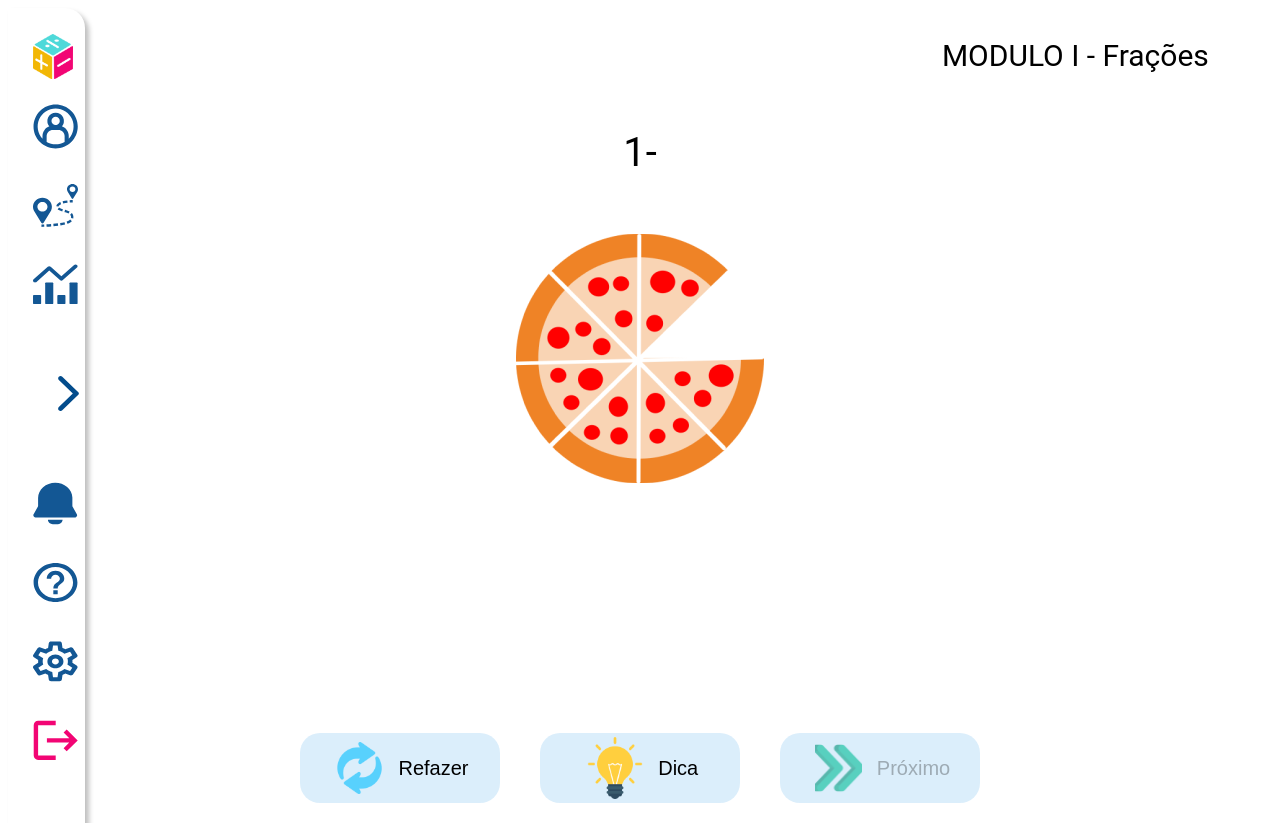
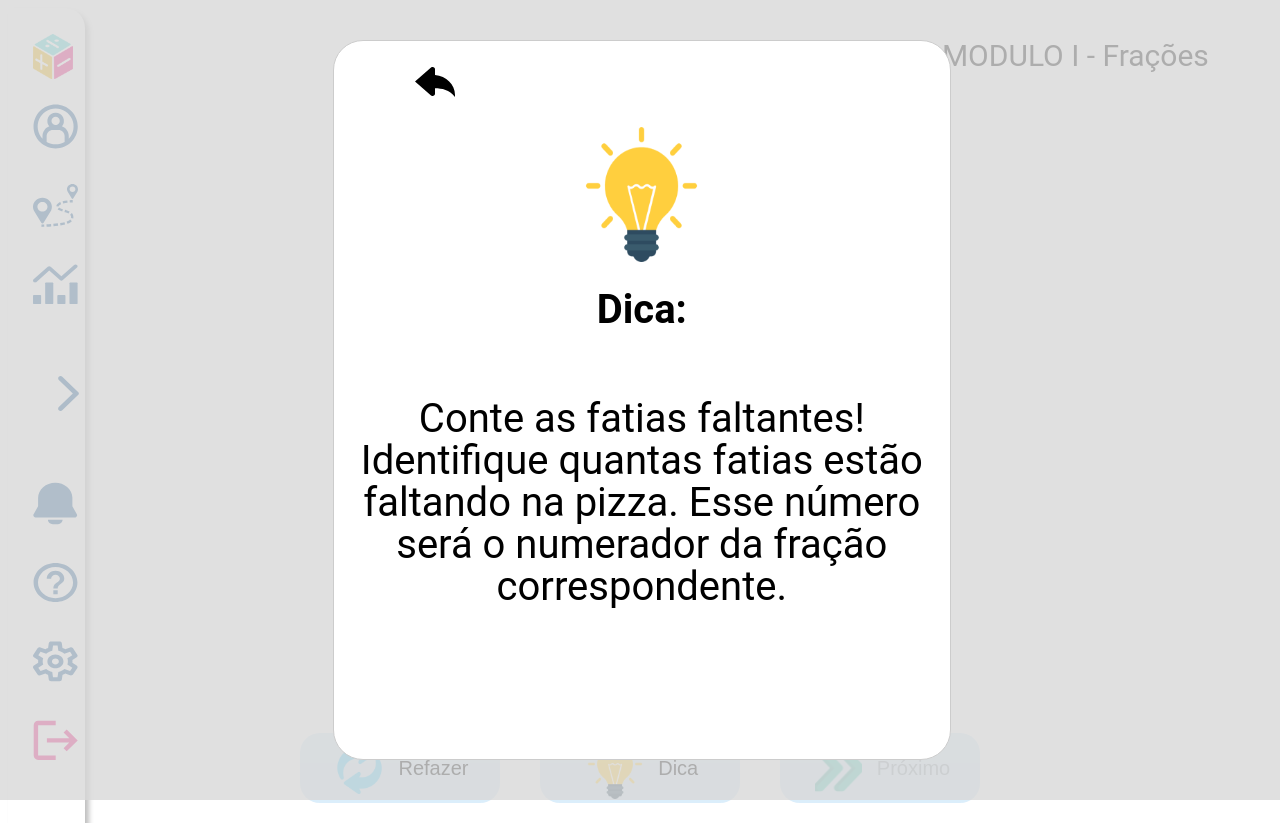
Before and after one commit to ViniciusCalo/NERA_Front, a React (Create React App) app: page /questao in a window 1280 px wide. Both pictures are taken after a click on the button "Dica". Built offline with nearby package versions, Linux system fonts and the light colour scheme; no server answers.

Commit message:
update 5 files and create 2 files, creating question tips modal

```diff
--- a/package.json
+++ b/package.json
@@ -11,6 +11,7 @@
     "react": "^18.2.0",
     "react-dom": "^18.2.0",
     "react-icons": "^4.12.0",
+    "react-modal": "^3.16.1",
     "react-router-dom": "^6.20.1",
     "react-scripts": "5.0.1",
     "styled-components": "^5.3.11",
--- a/src/App.js
+++ b/src/App.js
@@ -14,7 +14,7 @@ import { BrowserRouter, Routes, Route } from "react-router-dom";
 function App() {
   return (
     <>
-      <BrowserRouter>
+    <BrowserRouter>
       <Routes>
         <Route>
           <Route path="perfil" element={<Perfil />} />
--- a/src/components/TelaQuestao/index.js
+++ b/src/components/TelaQuestao/index.js
@@ -2,13 +2,25 @@ import React from 'react'
 import * as C from './styles'
 import pizza from './img/pizza.png'
 import reload from './img/reload.png'
+import seta from './img/set.svg'
 import tip from './img/tip.png'
 import next from './img/next.png'
 import { useEffect } from "react";
 import { useState } from "react";
 import axios from "axios";
+import Modal from 'react-modal';
 
 const TelaQuestao = () => {
+    const [modalIsOpen, setIsOpen] = React.useState(false);
+    // Função que abre a modal
+ function abrirModal() {
+   setIsOpen(true);
+ }
+
+ // Função que fecha a modal
+ function fecharModal() {
+   setIsOpen(false);
+ }
 
     const [questoes, setQuestoes] = useState([])
     useEffect(() => {
@@ -79,7 +91,7 @@ const TelaQuestao = () => {
         var body = {
             "id": 1,
             "alternativa": alternativa
-          }
+        }
         try {
             const response = await axios.post("http://localhost:3001/questao/verificar", body)
             setResposta(response.data.message);
@@ -131,9 +143,36 @@ const TelaQuestao = () => {
             </C.Questao>
             <C.ContainerMenu>
                 <C.BtnReload onClick={() => handleReaload()} ><C.iconButton src={reload} alt='Refazer'></C.iconButton>Refazer</C.BtnReload>
-                <C.BtnTip><C.IconTip src={tip} alt='Dica'></C.IconTip>Dica</C.BtnTip>
+                <C.BtnTip onClick={abrirModal}><C.IconTip src={tip} alt='Dica'></C.IconTip>Dica</C.BtnTip>
                 <C.BtnNext disabled={btnnext} ><C.iconButton src={next} alt='Próximo'></C.iconButton>Próximo</C.BtnNext>
             </C.ContainerMenu>
+            <Modal
+                isOpen={modalIsOpen}
+                onRequestClose={fecharModal}
+                contentLabel="Modal de exemplo"
+                style={{
+                    overlay: {
+                      backgroundColor: 'rgba(217, 217, 217, 0.80)',
+                      zIndex: '1000'
+
+                    },
+                    content: {
+                        left: '26%',
+                      background: '#FFFFFF',
+                      borderRadius: '30px',
+                      width: '45%',
+                      padding: '20px'
+                    }
+                  }}
+            >
+                <C.BtnVoltar onClick={fecharModal}><C.iconButton src={seta}></C.iconButton></C.BtnVoltar>
+                <C.CotainerModal>
+                    <C.ImgModal src={tip}/>
+                    <C.TituloModal>Dica:</C.TituloModal>
+                    <C.TextoModal>Conte as fatias faltantes! Identifique quantas fatias estão faltando na pizza. Esse número será o numerador da fração correspondente.</C.TextoModal>
+
+                </C.CotainerModal>
+            </Modal>
         </>
     )
 }
--- a/src/components/TelaQuestao/styles.js
+++ b/src/components/TelaQuestao/styles.js
@@ -186,3 +186,43 @@ export const BtnNext = styled(Botao)`
 
 export const BtnTip = styled(Botao)`
 `;
+
+export const BtnVoltar = styled.button`
+    background: transparent;
+    border: none;
+    width: 30%;
+`;
+export const CotainerModal = styled.div`
+margin-top: -10%;
+    display: flex;
+    flex-direction: column;
+    justify-content: center;
+    align-items: center;
+    height: 100%;
+    width: 100%;
+
+`;
+
+export const ImgModal = styled.img`
+    width: 20%;
+    height: 20%;
+`;
+
+export const TituloModal = styled.h1`
+color: #000;
+font-family: Roboto;
+font-size: 40px;
+font-style: normal;
+font-weight: 700;
+line-height: 42px; /* 105% */
+`;
+
+export const TextoModal = styled.p`
+color: #000;
+font-family: Roboto;
+font-size: 40px;
+font-style: normal;
+text-align: center;
+font-weight: 400;
+line-height: 42px;
+`;
```
Also changed, not shown: src/components/ModalDica/index.js (added, +32 -0 lines), src/components/TelaQuestao/img/set.svg (added), 1 other file (tests, documents, lock files or other folders).
